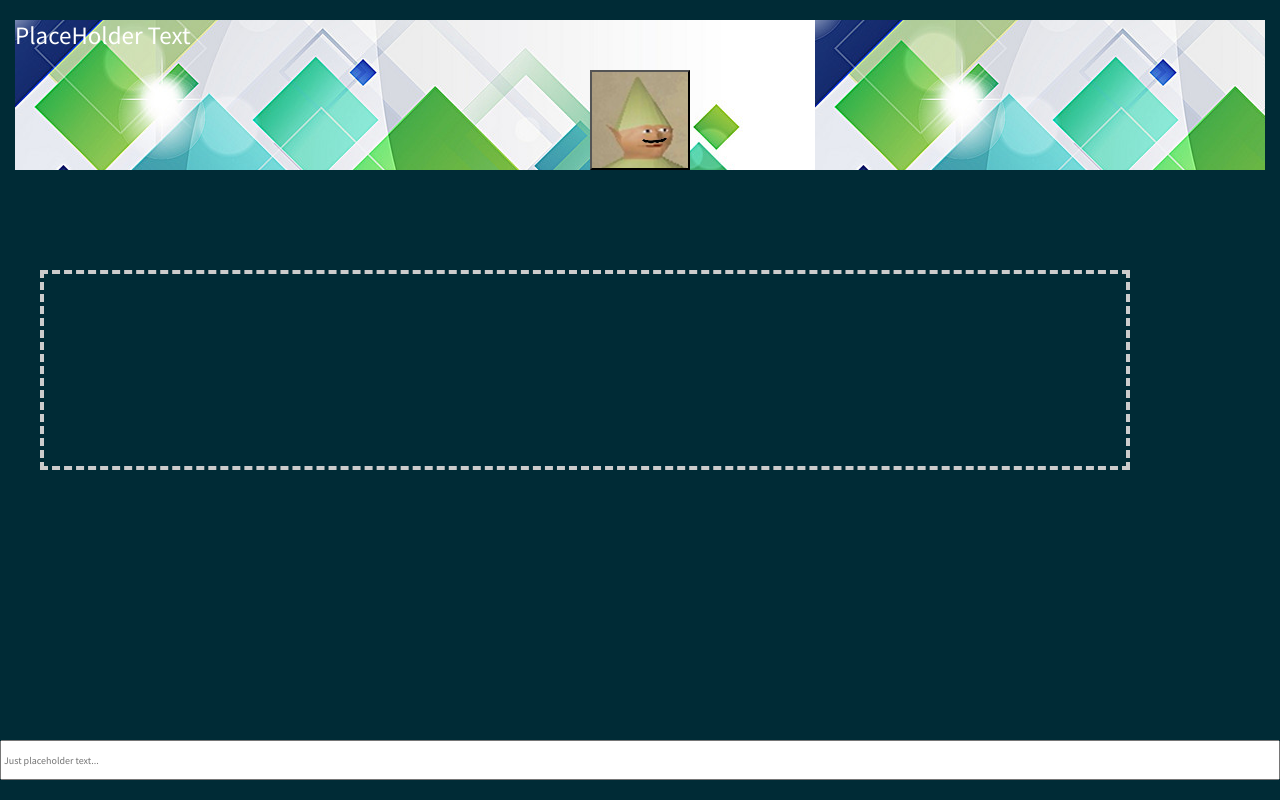
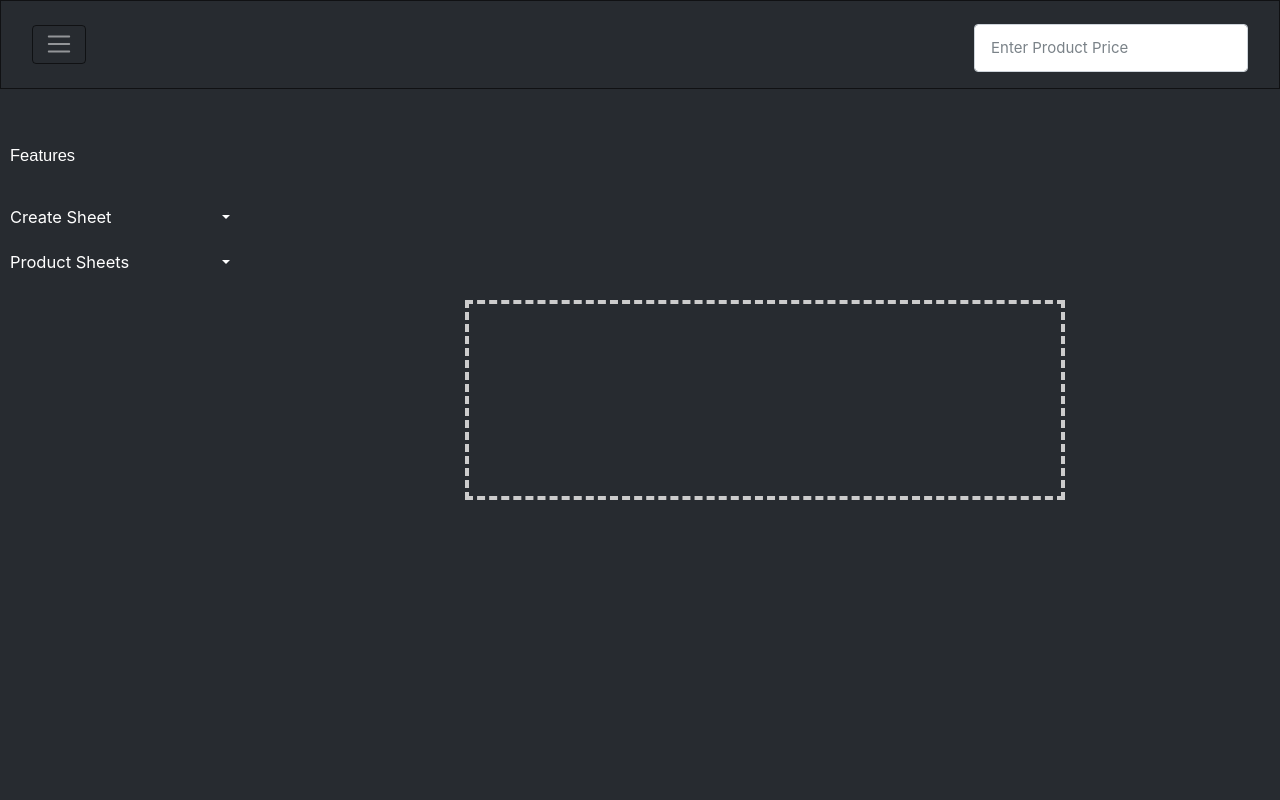
Before and after one commit to Chribtoper/supersheet-frontend, a PHP site: page / in a window 1280 px wide. Run offline with PHP 8.4, Linux system fonts and the light colour scheme; some libraries are stand-ins or nearby versions.

Commit message:
Most of the frontend

```diff
--- a/imgur/build/imgur.min.css
+++ b/imgur/build/imgur.min.css
@@ -1 +1,58 @@
-.dropzone{border:4px dashed #ccc;height:200px;margin:0 10px;position:relative;width:auto}.dropzone p{height:100%;line-height:200px;margin:0;text-align:center;width:100%}.dropzone input[type=file]{height:100%;left:0;outline:0;opacity:0;position:absolute;top:0;width:100%}.dropzone+.status{border-radius:5px;margin:10px 10px 0;padding:15px;text-align:center}.dropzone.dropzone-dragging{border-color:#000}.loading-modal{background-color:rgba(255,255,255,.8);display:none;position:fixed;z-index:1000;top:0;left:0;height:100%;width:100%}.loading-image{position:absolute;top:50%;left:50%;margin:-16px 0 0 -16px}body.busy .loading-modal{display:block}
+.dropzone {
+    border: 4px dashed #ccc;
+    height: 200px;
+    margin: 200px;
+    position: relative;
+    width: auto
+}
+
+.dropzone p {
+    height: 100%;
+    line-height: 200px;
+    margin: 0;
+    text-align: center;
+    width: 100%
+}
+
+.dropzone input[type=file] {
+    height: 100%;
+    left: 0;
+    outline: 0;
+    opacity: 0;
+    position: absolute;
+    top: 0;
+    width: 100%
+}
+
+.dropzone+.status {
+    border-radius: 5px;
+    margin: 10px 10px 0;
+    padding: 15px;
+    text-align: center
+}
+
+.dropzone.dropzone-dragging {
+    border-color: #000
+}
+
+.loading-modal {
+    background-color: rgba(255, 255, 255, .8);
+    display: none;
+    position: fixed;
+    z-index: 1000;
+    top: 0;
+    left: 0;
+    height: 100%;
+    width: 100%
+}
+
+.loading-image {
+    position: absolute;
+    top: 50%;
+    left: 50%;
+    margin: -16px 0 0 -16px
+}
+
+body.busy .loading-modal {
+    display: block
+}
--- a/imgur/example/index.html
+++ b/imgur/example/index.html
@@ -45,7 +45,7 @@
         };
 
         new Imgur({
-            clientid: 'cc86a8de0e7c459',
+            clientid: '',
             callback: feedback
         });
     </script>
--- a/imgur/src/imgur.js
+++ b/imgur/src/imgur.js
@@ -1,6 +1,6 @@
 /*jslint browser: true, debug: true*/
 /*global define, module, exports*/
-dropZone.addEventListener('mouseover', ()=> {
+// dropZone.addEventListener('mouseover', ()=> {
 (function (root, factory) {
     "use strict";
     if (typeof define === 'function' && define.amd) {
@@ -159,4 +159,4 @@ dropZone.addEventListener('mouseover', ()=> {
 
     return Imgur;
 }));
-});
+// });
--- a/index.html
+++ b/index.html
@@ -1,32 +1,95 @@
 <!DOCTYPE html>
-<link id="bootstrap" rel="stylesheet" href="https://maxcdn.bootstrapcdn.com/bootstrap/3.3.7/css/bootstrap.min.css" integrity="sha384-BVYiiSIFeK1dGmJRAkycuHAHRg32OmUcww7on3RYdg4Va+PmSTsz/K68vbdEjh4u" crossorigin="anonymous"/>
-<div class="container-fluid">
 <html>
-  <head>
-    <link rel="stylesheet" href="./main.css"/>
-    <link id="dark-style" rel="stylesheet" href="https://bootswatch.com/4/solar/bootstrap.min.css"/>
+
+<head>
+    <meta charset="utf-8">
+    <meta name="viewport" content="width=device-width, initial-scale=1.0">
+    <meta http-equiv="X-UA-Compatible" content="IE=edge">
+
+    <title>Supersheets</title>
+    <!-- chris's css and stuff  -->
     <link href="imgur/build/imgur.min.css" rel="stylesheet" media="screen">
-    <meta charset="UTF-8">
-  </head>
-  <body>
-<form class="button-and-search">
-  <div class="top-of-app">
-    <h1 id="top-text" class="text-white">PlaceHolder Text</h1>
-    <button class="button-1" id="button-1">
+    <!-- Bootstrap CSS CDN -->
+    <link rel="stylesheet" href="https://stackpath.bootstrapcdn.com/bootstrap/4.1.0/css/bootstrap.min.css" integrity="sha384-9gVQ4dYFwwWSjIDZnLEWnxCjeSWFphJiwGPXr1jddIhOegiu1FwO5qRGvFXOdJZ4" crossorigin="anonymous">
+    <!-- Our Custom CSS -->
+    <link rel="stylesheet" href="style.css">
+
+    <!-- Font Awesome JS -->
+    <script defer src="https://use.fontawesome.com/releases/v5.0.13/js/solid.js" integrity="sha384-tzzSw1/Vo+0N5UhStP3bvwWPq+uvzCMfrN1fEFe+xBmv1C/AtVX5K0uZtmcHitFZ" crossorigin="anonymous"></script>
+    <script defer src="https://use.fontawesome.com/releases/v5.0.13/js/fontawesome.js" integrity="sha384-6OIrr52G08NpOFSZdxxz1xdNSndlD4vdcf/q2myIUVO0VsqaGHJsB0RaBE01VTOY" crossorigin="anonymous"></script>
+</head>
+
+<body>
+
+  <!-- bootstrap navbar jazz below -->
+  <div class="wrapper">
+    <link id="dark-style" rel="stylesheet" href="https://bootswatch.com/4/slate/bootstrap.min.css"/>
+
+    <div id="content">
+    <nav class="navbar fixed-top navbar-dark bg-dark">
+    <div class="container-fluid">
+
+      <button class="navbar-toggler collapsed" id="sidebarCollapse" type="button" data-toggle="collapse" data-target="#navbarResponsive" aria-controls="navbarResponsive" aria-expanded="false" aria-label="Toggle navigation">
+                <span class="navbar-toggler-icon"></span>
+              </button>
+
+        <!-- the text bar -->
+        <form>
+  <div class="form-group">
+    <label></label>
+    <input type="text" class="form-control" id="input-text" aria-describedby="price" placeholder="Enter Product Price">
+  </div>
+    </div>
+    </nav>
+    </div>
+
+
+      <!-- Sidebar -->
+      <nav id="sidebar">
+          <div class="sidebar-header">
+              <h3>Bootstrap Sidebar</h3>
+          </div>
+
+          <ul class="list-unstyled components">
+              <p>Features</p>
+              <li class="active">
+                  <a href="#homeSubmenu" data-toggle="collapse" aria-expanded="false" class="dropdown-toggle">Create Sheet</a>
+                  <ul class="collapse list-unstyled" id="homeSubmenu">
+                    <input type="text" class="form-control" id="create-sheet" aria-describedby="create-sheet" placeholder="New Product Sheet Name">
+                    <center><button type="button" id="new-csv" class="btn btn-success">New CSV</button></center>
+                  </ul>
+              </li>
+
+              <li>
+                  <a href="#pageSubmenu" data-toggle="collapse" aria-expanded="false" class="dropdown-toggle">Product Sheets</a>
+                  <ul class="collapse list-unstyled" id="pageSubmenu">
+
+                  </ul>
+
+          </ul>
+      </nav>
+      <!-- slider menu button -->
+
+
+      <!-- the drop zone  -->
+
+        <div id="container" class="container">
+                <div class="dropzone"></div>
+        </div>
+
   </div>
 
-  <div class="bottom-of-app">
-    <input type="text" name="search" value="" placeholder="Just placeholder text..." class="input-text">
-  </div>
-</form>
 
-    <div id="container" class="container">
-            <div class="dropzone"></div>
-    </div>
-
+    <!-- jQuery CDN - Slim version (=without AJAX) -->
+    <script src="https://code.jquery.com/jquery-3.3.1.slim.min.js" integrity="sha384-q8i/X+965DzO0rT7abK41JStQIAqVgRVzpbzo5smXKp4YfRvH+8abtTE1Pi6jizo" crossorigin="anonymous"></script>
+    <!-- Popper.JS -->
+    <script src="https://cdnjs.cloudflare.com/ajax/libs/popper.js/1.14.0/umd/popper.min.js" integrity="sha384-cs/chFZiN24E4KMATLdqdvsezGxaGsi4hLGOzlXwp5UZB1LY//20VyM2taTB4QvJ" crossorigin="anonymous"></script>
+    <!-- Bootstrap JS -->
+    <script src="https://stackpath.bootstrapcdn.com/bootstrap/4.1.0/js/bootstrap.min.js" integrity="sha384-uefMccjFJAIv6A+rW+L4AHf99KvxDjWSu1z9VI8SKNVmz4sk7buKt/6v9KI65qnm" crossorigin="anonymous"></script>
     <script type="text/javascript" src="src/index.js"></script>
     <script type="text/javascript" src="imgur/build/imgur.min.js"></script>
 
-  </body>
+
+</body>
+
 </html>
-</div>
--- a/main.css
+++ b/main.css
@@ -5,11 +5,6 @@
   width: 100px;
   height: 100px;
   display: block; margin-left: auto; margin-right: auto; margin-top: 20px;
-}
-
-.top-of-app{
-  background-image: url("./images/placeholder.jpg");
-  margin-top: 20px;
 }
 
 .input-text{
@@ -32,7 +27,7 @@
       width: 100%;
       margin-left: -15px;
       margin-bottom: 20px;
-}.
+}
 
 #top-text{
   text-align: center;
--- a/src/index.js
+++ b/src/index.js
@@ -1,13 +1,27 @@
 document.addEventListener('DOMContentLoaded', () => {
-  const productSheetsEndpoint = 'http://localhost:3000/api/v1/product_sheets/';
-  const productsEndpoint = 'http://localhost:3000/api/v1/products/';
-  // fetch(productsEndpoint)
-  //   .then(res => res.json())
-  //   .then(json =>
-  //     json.forEach(note => {
-  //     })
-  //   );
+  $(document).ready(function () {
 
+      $('#sidebarCollapse').on('click', function () {
+          $('#sidebar').toggleClass('active');
+      });
 
+  });
+    let productDropdown = document.querySelector("#pageSubmenu");
+
+  fetch('http://localhost:3000/api/v1/product_sheets')
+  .then( response => response.json())
+  .then( json => {
+    let allSheets = json.map( (sheet) => {
+      return `
+      <li>
+        <a href="#sheetSubmenu-${sheet.id}" data-toggle="collapse" aria-expanded="false" class="dropdown-toggle">${sheet.name}</a>
+        <ul class="collapse list-unstyled" id="sheetSubmenu-${sheet.id}">
+        <a class="btn btn-info" href="http://localhost:3000/api/v1/product_sheets/download/${sheet.id}">Download CSV</a>
+        </ul>
+      </li>
+      `
+    }).join('')
+    productDropdown.innerHTML = allSheets
+  })
 
 }); // End DOMContentLoaded
--- /dev/null
+++ b/style.css
@@ -0,0 +1,143 @@
+.wrapper {
+    display: flex;
+    width: 100%;
+    align-items: stretch;
+}
+
+#sidebar {
+    min-width: 250px;
+    max-width: 250px;
+    min-height: 100vh;
+}
+
+#sidebar.active {
+    margin-left: -250px;
+}
+
+a[data-toggle="collapse"] {
+    position: relative;
+}
+
+.dropdown-toggle::after {
+    display: block;
+    position: absolute;
+    top: 50%;
+    right: 20px;
+    transform: translateY(-50%);
+}
+
+@media (max-width: 768px) {
+    #sidebar {
+        margin-left: -250px;
+    }
+    #sidebar.active {
+        margin-left: 0;
+    }
+}
+
+@import "https://fonts.googleapis.com/css?family=Poppins:300,400,500,600,700";
+
+
+body {
+    font-family: 'Poppins', sans-serif;
+    background: #fafafa;
+}
+
+p {
+    font-family: 'Poppins', sans-serif;
+    font-size: 1.1em;
+    font-weight: 300;
+    line-height: 1.7em;
+    color: #999;
+}
+
+a, a:hover, a:focus {
+    color: inherit;
+    text-decoration: none;
+    transition: all 0.3s;
+}
+
+#sidebar {
+    /* don't forget to add all the previously mentioned styles here too */
+    background: #272B30;
+    color: #fff;
+    transition: all 0.3s;
+}
+
+#sidebar .sidebar-header {
+    padding: 20px;
+    background: #272B30;
+}
+
+#sidebar ul.components {
+    padding: 20px 0;
+    border-bottom: 1px solid #272B30;
+}
+
+#sidebar ul p {
+    color: #fff;
+    padding: 10px;
+}
+
+#sidebar ul li a {
+    padding: 10px;
+    font-size: 1.1em;
+    display: block;
+}
+#sidebar ul li a:hover {
+    color: #fff;
+    background: rgba(255,0,0,0);
+}
+
+#sidebar ul li.active > a, a[aria-expanded="true"] {
+    color: #fff;
+    background: #272B30;
+}
+ul ul a {
+    font-size: 0.9em !important;
+    padding-left: 30px !important;
+    background: #272B30;
+}
+
+.container{
+  border: 10px; text-align: center; line-height: 50px; width: 100px; margin: auto; font-size: 25px; display: inline-block;
+  text-align: center;
+
+}
+
+#top-text{
+  text-align: center;
+}
+
+#userActions{
+	display: table-cell;
+	height: 150px;
+	width: 200px;
+	vertical-align: middle;
+	text-align: center;
+	color: #37474F;
+	background-color: #FFFFFF;
+	border: solid 2px #333333;
+	border-radius: 10px;
+}
+#userActions input{
+	width: 150px;
+	margin: auto;
+}
+#imgPrime{ display: none; }
+
+.bottom-of-app{
+  position: fixed;
+  margin-left: auto;
+  margin-right: auto;
+  height: 40px;
+      bottom:0%;
+      width: 100%;
+      margin-left: -15px;
+      margin-bottom: 20px;
+}
+
+
+.btn.btn-success {
+    width: -webkit-fill-available;
+}
```
Also changed, not shown: imgur/build/imgur.min.js, 1 other file.
